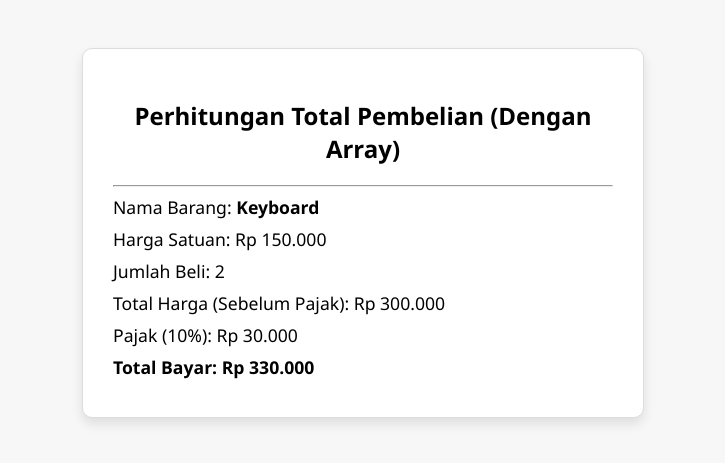
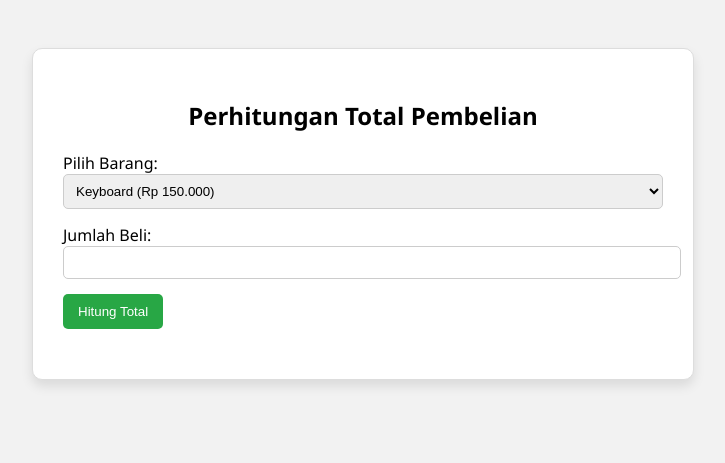
Before and after one commit to naufalm088/PBW_Semester4_NaufalMirzaAldilla_2310631170144, a PHP site: page /total_pembelian.php in a window 1280 px wide. Shown: the top 463 px of the page, without its empty margins (277-1002 px from the left). Run offline with PHP 8.4, Linux system fonts and the light colour scheme.

Commit message:
Add files via upload

```diff
--- a/PRAKTIKUM/Praktikum 6/total_pembelian.php
+++ b/PRAKTIKUM/Praktikum 6/total_pembelian.php
@@ -1,29 +1,43 @@
 <?php
-// Konstanta pajak
-define("PAJAK", 0.10);
+define("PAJAK", 0.10); // 10% Pajak
 
-// Array harga barang
-$barang = array(
+$barang = [
     "Keyboard" => 150000,
     "Mouse" => 80000,
     "Monitor" => 1200000
-);
+];
 
-// Pilih barang yang ingin dihitung (misalnya: Keyboard)
-$namaBarang = "Keyboard";
-$hargaSatuan = $barang[$namaBarang];
+$hasil = "";
 
-// Variabel jumlah beli
-$jumlahBeli = 2;
+if ($_SERVER["REQUEST_METHOD"] == "POST") {
+    $namaBarang = $_POST['nama_barang'];
+    $jumlahBeli = (int) $_POST['jumlah'];
+    $hargaSatuan = $barang[$namaBarang];
 
-// Hitung total sebelum pajak
-$totalSebelumPajak = $hargaSatuan * $jumlahBeli;
+    $totalSebelumPajak = $hargaSatuan * $jumlahBeli;
 
-// Hitung pajak
-$pajak = $totalSebelumPajak * PAJAK;
+    // Diskon 5% jika beli lebih dari 3
+    $diskon = 0;
+    if ($jumlahBeli > 3) {
+        $diskon = $totalSebelumPajak * 0.05;
+    }
 
-// Hitung total bayar
-$totalBayar = $totalSebelumPajak + $pajak;
+    $setelahDiskon = $totalSebelumPajak - $diskon;
+
+    $pajak = $setelahDiskon * PAJAK;
+    $totalBayar = $setelahDiskon + $pajak;
+
+    $hasil = "
+        <p>Nama Barang: <span class='bold'>$namaBarang</span></p>
+        <p>Harga Satuan: Rp " . number_format($hargaSatuan, 0, ',', '.') . "</p>
+        <p>Jumlah Beli: $jumlahBeli</p>
+        <p>Total Harga: Rp " . number_format($totalSebelumPajak, 0, ',', '.') . "</p>
+        <p>Diskon (5% jika beli >3): Rp " . number_format($diskon, 0, ',', '.') . "</p>
+        <p>Setelah Diskon: Rp " . number_format($setelahDiskon, 0, ',', '.') . "</p>
+        <p>Pajak (10%): Rp " . number_format($pajak, 0, ',', '.') . "</p>
+        <p class='bold'>Total Bayar: Rp " . number_format($totalBayar, 0, ',', '.') . "</p>
+    ";
+}
 ?>
 
 <!DOCTYPE html>
@@ -33,13 +47,13 @@ $totalBayar = $totalSebelumPajak + $pajak;
     <style>
         body {
             font-family: 'Segoe UI', sans-serif;
-            background-color: #f7f7f7;
+            background-color: #f2f2f2;
             padding: 40px;
         }
         .container {
             background: #ffffff;
             padding: 30px;
-            max-width: 500px;
+            max-width: 600px;
             margin: auto;
             border: 1px solid #ddd;
             border-radius: 10px;
@@ -56,18 +70,49 @@ $totalBayar = $totalSebelumPajak + $pajak;
         .bold {
             font-weight: bold;
         }
+        form {
+            margin-bottom: 20px;
+        }
+        select, input[type="number"] {
+            padding: 8px;
+            width: 100%;
+            margin-bottom: 15px;
+            border: 1px solid #ccc;
+            border-radius: 5px;
+        }
+        button {
+            background-color: #28a745;
+            color: white;
+            padding: 10px 15px;
+            border: none;
+            border-radius: 5px;
+            cursor: pointer;
+        }
+        button:hover {
+            background-color: #218838;
+        }
     </style>
 </head>
 <body>
     <div class="container">
-        <h2>Perhitungan Total Pembelian (Dengan Array)</h2>
-        <hr>
-        <p>Nama Barang: <span class="bold"><?= $namaBarang ?></span></p>
-        <p>Harga Satuan: Rp <?= number_format($hargaSatuan, 0, ',', '.') ?></p>
-        <p>Jumlah Beli: <?= $jumlahBeli ?></p>
-        <p>Total Harga (Sebelum Pajak): Rp <?= number_format($totalSebelumPajak, 0, ',', '.') ?></p>
-        <p>Pajak (10%): Rp <?= number_format($pajak, 0, ',', '.') ?></p>
-        <p class="bold">Total Bayar: Rp <?= number_format($totalBayar, 0, ',', '.') ?></p>
+        <h2>Perhitungan Total Pembelian</h2>
+        <form method="post">
+            <label for="nama_barang">Pilih Barang:</label>
+            <select name="nama_barang" id="nama_barang" required>
+                <?php
+                foreach ($barang as $nama => $harga) {
+                    echo "<option value='$nama'>$nama (Rp " . number_format($harga, 0, ',', '.') . ")</option>";
+                }
+                ?>
+            </select>
+
+            <label for="jumlah">Jumlah Beli:</label>
+            <input type="number" name="jumlah" min="1" required>
+
+            <button type="submit">Hitung Total</button>
+        </form>
+
+        <?= $hasil ?>
     </div>
 </body>
 </html>
```
